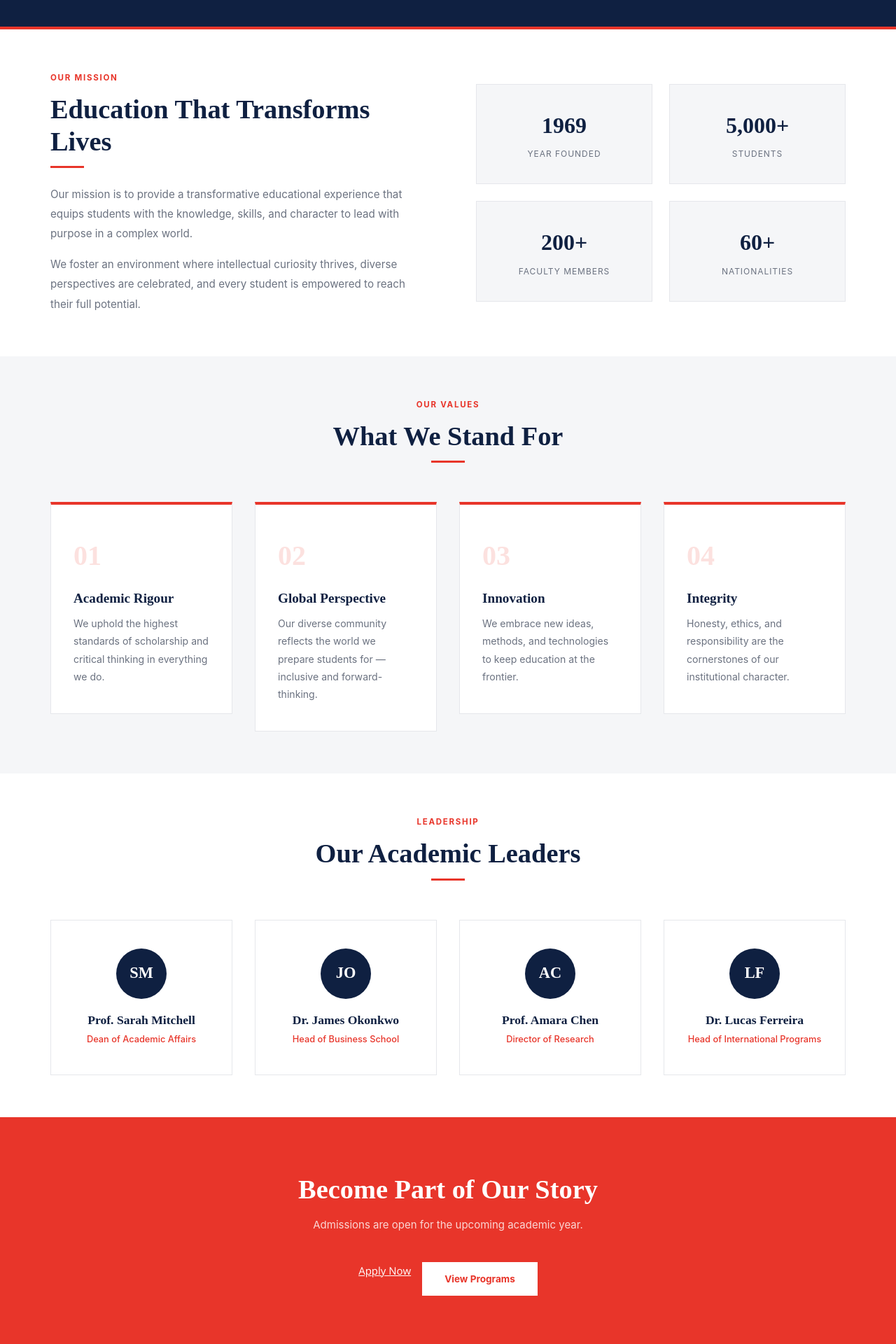
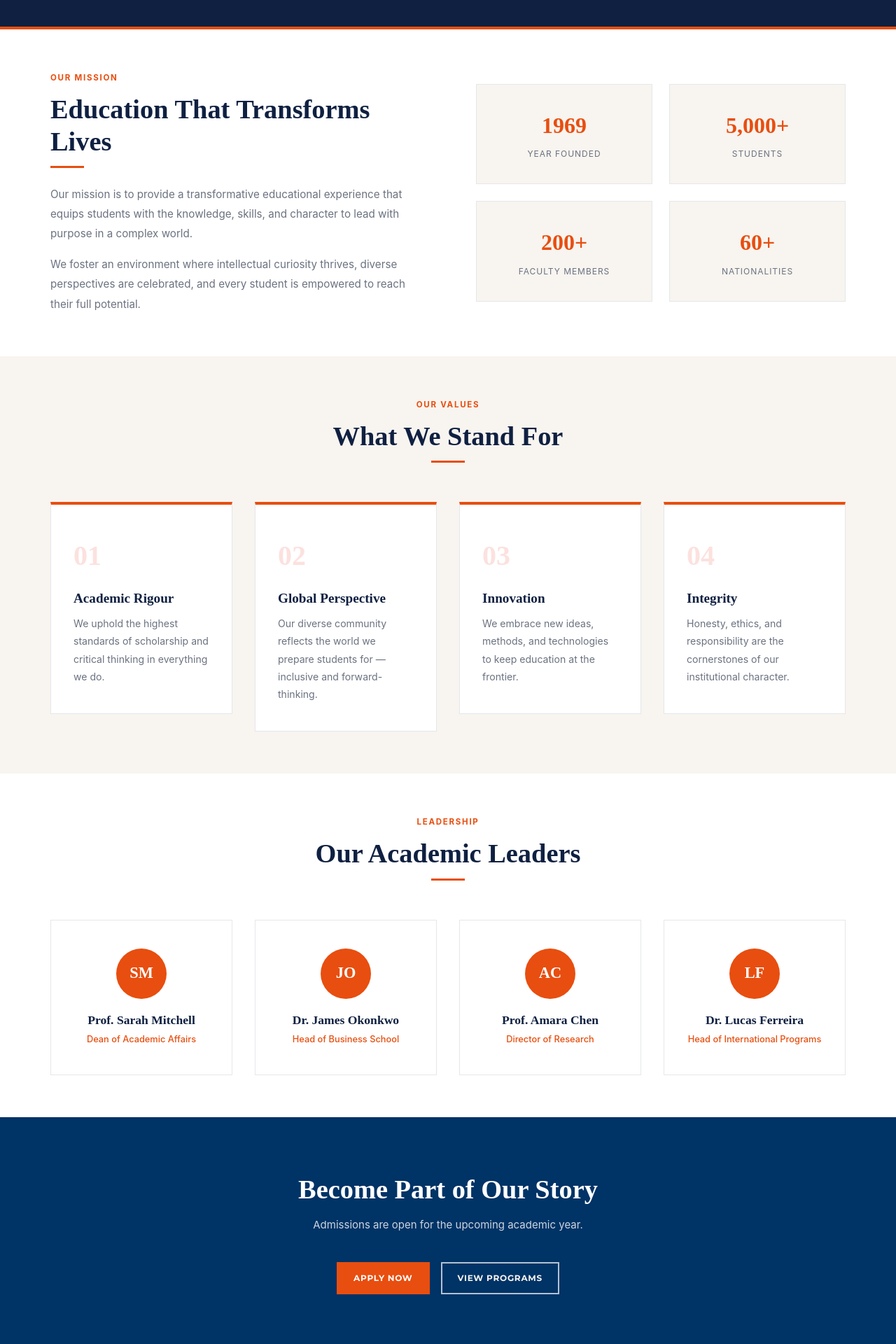
Before and after one commit to maryamastic/my-university, a Next.js app: page /en/about in a window 1280 px wide. Shown: the part 600-2520 px from the top of the page at 70% size. Built offline with nearby package versions, Linux system fonts and the light colour scheme.

Commit message:
updated about/contact page

```diff
--- a/app/[locale]/about/page.tsx
+++ b/app/[locale]/about/page.tsx
@@ -10,9 +10,9 @@ export default function AboutPage() {
 
       {/* Hero */}
       <section style={{ background: "#0f2041", padding: "8rem 0 5rem", position: "relative", overflow: "hidden" }}>
-        <div style={{ position: "absolute", bottom: 0, left: 0, right: 0, height: "4px", background: "#e8352a" }} />
+        <div style={{ position: "absolute", bottom: 0, left: 0, right: 0, height: "4px", background: "#e84e0f" }} />
         <div className="container">
-          <span style={{ display: "inline-block", background: "#e8352a", color: "#fff", fontFamily: "Inter, sans-serif", fontSize: "0.72rem", fontWeight: 700, letterSpacing: "0.12em", textTransform: "uppercase", padding: "0.35rem 0.9rem", marginBottom: "1.5rem" }}>About Us</span>
+          <span style={{ display: "inline-block", background: "#e84e0f", color: "#fff", fontFamily: "Inter, sans-serif", fontSize: "0.72rem", fontWeight: 700, letterSpacing: "0.12em", textTransform: "uppercase", padding: "0.35rem 0.9rem", marginBottom: "1.5rem" }}>About Us</span>
           <h1 style={{ fontFamily: "Playfair Display, serif", fontSize: "clamp(2.5rem, 6vw, 5rem)", fontWeight: 900, color: "#fff", maxWidth: "700px", lineHeight: 1.1, marginBottom: "1.5rem" }}>
             Shaping the Leaders of Tomorrow
           </h1>
@@ -26,17 +26,17 @@ export default function AboutPage() {
       <section className="section" style={{ background: "#fff" }}>
         <div className="container" style={{ display: "grid", gridTemplateColumns: "1fr 1fr", gap: "5rem", alignItems: "center" }}>
           <FadeUp>
-            <p style={{ fontFamily: "Inter, sans-serif", fontSize: "0.72rem", fontWeight: 700, letterSpacing: "0.15em", textTransform: "uppercase", color: "#e8352a", marginBottom: "0.75rem" }}>Our Mission</p>
+            <p style={{ fontFamily: "Inter, sans-serif", fontSize: "0.72rem", fontWeight: 700, letterSpacing: "0.15em", textTransform: "uppercase", color: "#e84e0f", marginBottom: "0.75rem" }}>Our Mission</p>
             <h2 style={{ fontFamily: "Playfair Display, serif", fontSize: "clamp(1.8rem, 3vw, 2.8rem)", fontWeight: 900, color: "#0f2041", marginBottom: "0.75rem" }}>Education That Transforms Lives</h2>
-            <div style={{ width: "48px", height: "3px", background: "#e8352a", marginBottom: "1.5rem" }} />
+            <div style={{ width: "48px", height: "3px", background: "#e84e0f", marginBottom: "1.5rem" }} />
             <p style={{ fontFamily: "Inter, sans-serif", fontSize: "0.95rem", color: "#6b7280", lineHeight: 1.85, marginBottom: "1rem" }}>Our mission is to provide a transformative educational experience that equips students with the knowledge, skills, and character to lead with purpose in a complex world.</p>
             <p style={{ fontFamily: "Inter, sans-serif", fontSize: "0.95rem", color: "#6b7280", lineHeight: 1.85 }}>We foster an environment where intellectual curiosity thrives, diverse perspectives are celebrated, and every student is empowered to reach their full potential.</p>
           </FadeUp>
           <FadeUp delay={0.15}>
             <div style={{ display: "grid", gridTemplateColumns: "1fr 1fr", gap: "1.5rem" }}>
               {[{ n: "1969", l: "Year Founded" }, { n: "5,000+", l: "Students" }, { n: "200+", l: "Faculty Members" }, { n: "60+", l: "Nationalities" }].map((s) => (
-                <div key={s.l} style={{ background: "#f5f6f8", border: "1px solid #e5e7eb", padding: "2rem", textAlign: "center" }}>
-                  <p style={{ fontFamily: "Playfair Display, serif", fontSize: "2rem", fontWeight: 900, color: "#0f2041" }}>{s.n}</p>
+                <div key={s.l} style={{ background: "#f8f4ef", border: "1px solid #e5e7eb", padding: "2rem", textAlign: "center" }}>
+                  <p style={{ fontFamily: "Playfair Display, serif", fontSize: "2rem", fontWeight: 900, color: "#e84e0f" }}>{s.n}</p>
                   <p style={{ fontFamily: "Inter, sans-serif", fontSize: "0.75rem", color: "#6b7280", marginTop: "0.3rem", textTransform: "uppercase", letterSpacing: "0.08em" }}>{s.l}</p>
                 </div>
               ))}
@@ -46,12 +46,12 @@ export default function AboutPage() {
       </section>
 
       {/* Values */}
-      <section className="section" style={{ background: "#f5f6f8" }}>
+      <section className="section" style={{ background: "#f8f4ef" }}>
         <div className="container">
           <FadeUp style={{ textAlign: "center", marginBottom: "3.5rem" }}>
-            <p style={{ fontFamily: "Inter, sans-serif", fontSize: "0.72rem", fontWeight: 700, letterSpacing: "0.15em", textTransform: "uppercase", color: "#e8352a", marginBottom: "0.75rem" }}>Our Values</p>
+            <p style={{ fontFamily: "Inter, sans-serif", fontSize: "0.72rem", fontWeight: 700, letterSpacing: "0.15em", textTransform: "uppercase", color: "#e84e0f", marginBottom: "0.75rem" }}>Our Values</p>
             <h2 style={{ fontFamily: "Playfair Display, serif", fontSize: "clamp(1.8rem, 3vw, 2.8rem)", fontWeight: 900, color: "#0f2041" }}>What We Stand For</h2>
-            <div style={{ width: "48px", height: "3px", background: "#e8352a", margin: "0.75rem auto 0" }} />
+            <div style={{ width: "48px", height: "3px", background: "#e84e0f", margin: "0.75rem auto 0" }} />
           </FadeUp>
           <div style={{ display: "grid", gridTemplateColumns: "repeat(auto-fit, minmax(240px,1fr))", gap: "2rem" }}>
             {[
@@ -61,7 +61,7 @@ export default function AboutPage() {
               { n: "04", title: "Integrity", desc: "Honesty, ethics, and responsibility are the cornerstones of our institutional character." },
             ].map((v, i) => (
               <FadeUp key={v.title} delay={i * 0.1}>
-                <div style={{ background: "#fff", border: "1px solid #e5e7eb", padding: "2.5rem 2rem", borderTop: "4px solid #e8352a" }}>
+                <div style={{ background: "#fff", border: "1px solid #e5e7eb", padding: "2.5rem 2rem", borderTop: "4px solid #e84e0f" }}>
                   <p style={{ fontFamily: "Playfair Display, serif", fontSize: "2.5rem", fontWeight: 900, color: "rgba(232,53,42,0.15)", marginBottom: "1rem" }}>{v.n}</p>
                   <h3 style={{ fontFamily: "Playfair Display, serif", fontSize: "1.2rem", fontWeight: 700, color: "#0f2041", marginBottom: "0.75rem" }}>{v.title}</h3>
                   <p style={{ fontFamily: "Inter, sans-serif", fontSize: "0.88rem", color: "#6b7280", lineHeight: 1.8 }}>{v.desc}</p>
@@ -76,9 +76,9 @@ export default function AboutPage() {
       <section className="section" style={{ background: "#fff" }}>
         <div className="container">
           <FadeUp style={{ textAlign: "center", marginBottom: "3.5rem" }}>
-            <p style={{ fontFamily: "Inter, sans-serif", fontSize: "0.72rem", fontWeight: 700, letterSpacing: "0.15em", textTransform: "uppercase", color: "#e8352a", marginBottom: "0.75rem" }}>Leadership</p>
+            <p style={{ fontFamily: "Inter, sans-serif", fontSize: "0.72rem", fontWeight: 700, letterSpacing: "0.15em", textTransform: "uppercase", color: "#e84e0f", marginBottom: "0.75rem" }}>Leadership</p>
             <h2 style={{ fontFamily: "Playfair Display, serif", fontSize: "clamp(1.8rem, 3vw, 2.8rem)", fontWeight: 900, color: "#0f2041" }}>Our Academic Leaders</h2>
-            <div style={{ width: "48px", height: "3px", background: "#e8352a", margin: "0.75rem auto 0" }} />
+            <div style={{ width: "48px", height: "3px", background: "#e84e0f", margin: "0.75rem auto 0" }} />
           </FadeUp>
           <div style={{ display: "grid", gridTemplateColumns: "repeat(auto-fit, minmax(220px,1fr))", gap: "2rem" }}>
             {[
@@ -89,13 +89,13 @@ export default function AboutPage() {
             ].map((m, i) => (
               <FadeUp key={m.name} delay={i * 0.1}>
                 <div style={{ textAlign: "center", padding: "2.5rem 1.5rem", border: "1px solid #e5e7eb" }}>
-                  <div style={{ width: "72px", height: "72px", borderRadius: "50%", background: "#0f2041", margin: "0 auto 1.25rem", display: "flex", alignItems: "center", justifyContent: "center" }}>
+                  <div style={{ width: "72px", height: "72px", borderRadius: "50%", background: "#e84e0f", margin: "0 auto 1.25rem", display: "flex", alignItems: "center", justifyContent: "center" }}>
                     <span style={{ fontFamily: "Playfair Display, serif", fontSize: "1.4rem", color: "#fff", fontWeight: 700 }}>
                       {m.name.split(" ").map((w) => w[0]).slice(1, 3).join("")}
                     </span>
                   </div>
                   <h3 style={{ fontFamily: "Playfair Display, serif", fontSize: "1.1rem", fontWeight: 700, color: "#0f2041", marginBottom: "0.4rem" }}>{m.name}</h3>
-                  <p style={{ fontFamily: "Inter, sans-serif", fontSize: "0.8rem", color: "#e8352a", fontWeight: 500 }}>{m.role}</p>
+                  <p style={{ fontFamily: "Inter, sans-serif", fontSize: "0.8rem", color: "#e84e0f", fontWeight: 500 }}>{m.role}</p>
                 </div>
               </FadeUp>
             ))}
@@ -104,16 +104,20 @@ export default function AboutPage() {
       </section>
 
       {/* CTA */}
-      <section style={{ background: "#e8352a", padding: "5rem 0" }}>
+      <section style={{ background: "#003366", padding: "5rem 0" }}>
         <div className="container" style={{ textAlign: "center" }}>
-          <FadeUp>
-            <h2 style={{ fontFamily: "Playfair Display, serif", fontSize: "clamp(1.8rem, 3vw, 2.8rem)", fontWeight: 900, color: "#fff", marginBottom: "1rem" }}>Become Part of Our Story</h2>
-            <p style={{ fontFamily: "Inter, sans-serif", color: "rgba(255,255,255,0.8)", marginBottom: "2.5rem" }}>Admissions are open for the upcoming academic year.</p>
-            <div style={{ display: "flex", gap: "1rem", justifyContent: "center", flexWrap: "wrap" }}>
-              <Link href="/contact" className="btn-outline-white">Apply Now</Link>
-              <Link href="/programs" style={{ display: "inline-block", padding: "0.8rem 2rem", background: "#fff", color: "#e8352a", fontFamily: "Inter, sans-serif", fontSize: "0.85rem", fontWeight: 700, textDecoration: "none" }}>View Programs</Link>
-            </div>
-          </FadeUp>
+    <FadeUp>
+    <h2 style={{ fontFamily: "Playfair Display, serif", fontSize: "clamp(1.8rem, 3vw, 2.8rem)", fontWeight: 900, color: "#fff", marginBottom: "1rem" }}>
+    Become Part of Our Story
+  </h2>
+  <p style={{ fontFamily: "Inter, sans-serif", color: "rgba(255,255,255,0.8)", marginBottom: "2.5rem" }}>
+    Admissions are open for the upcoming academic year.
+  </p>
+  <div style={{ display: "flex", gap: "1rem", justifyContent: "center", flexWrap: "wrap" }}>
+    <Link href={`/contact`} className="btn btn-orange">Apply Now</Link>
+    <Link href={`/programs`} className="btn btn-outline-white" style={{ color: "#f8f4ef" }}>View Programs</Link>
+  </div>
+</FadeUp>
         </div>
       </section>
 
```
Also changed, not shown: app/[locale]/contact/page.tsx (+9 -9 lines).
